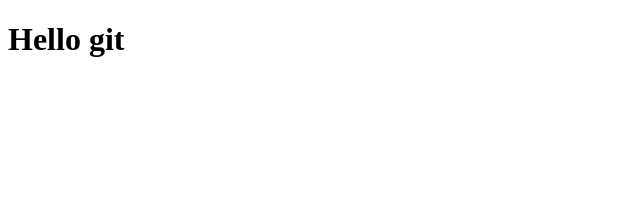
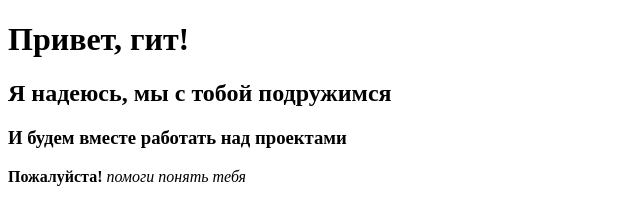
Before and after one commit to Stoian-Iulia/gittest, a plain HTML site: page index.html in a window 1280 px wide. Shown: the whole page, without its empty margins (0-640 px from the left). Drawn offline with Linux system fonts and the light colour scheme.

Commit message:
задание с дискорда

```diff
--- a/index.html
+++ b/index.html
@@ -3,9 +3,12 @@
 <head>
 	<meta charset="UTF-8">
 	<meta name="viewport" content="width=device-width, initial-scale=1.0">
-	<title>Document</title>
+	<title>gittest</title>
 </head>
 <body>
-	<h1>Hello git</h1>
+	<h1>Привет, гит!</h1>
+	<h2>Я надеюсь, мы с тобой подружимся</h2>
+	<h3>И будем вместе работать над проектами</h3>
+	<p><strong>Пожалуйста!</strong> <em>помоги понять тебя</em> </p>
 </body>
 </html>
```
